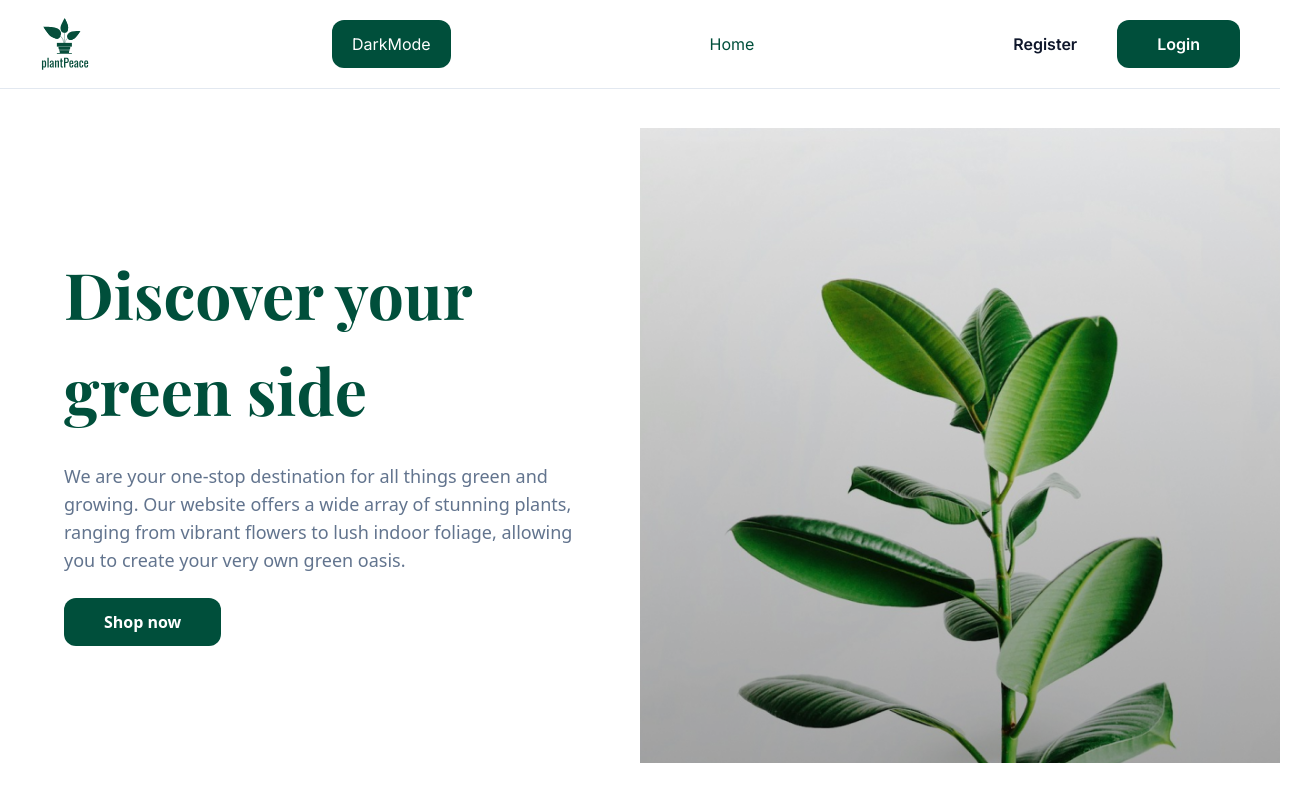
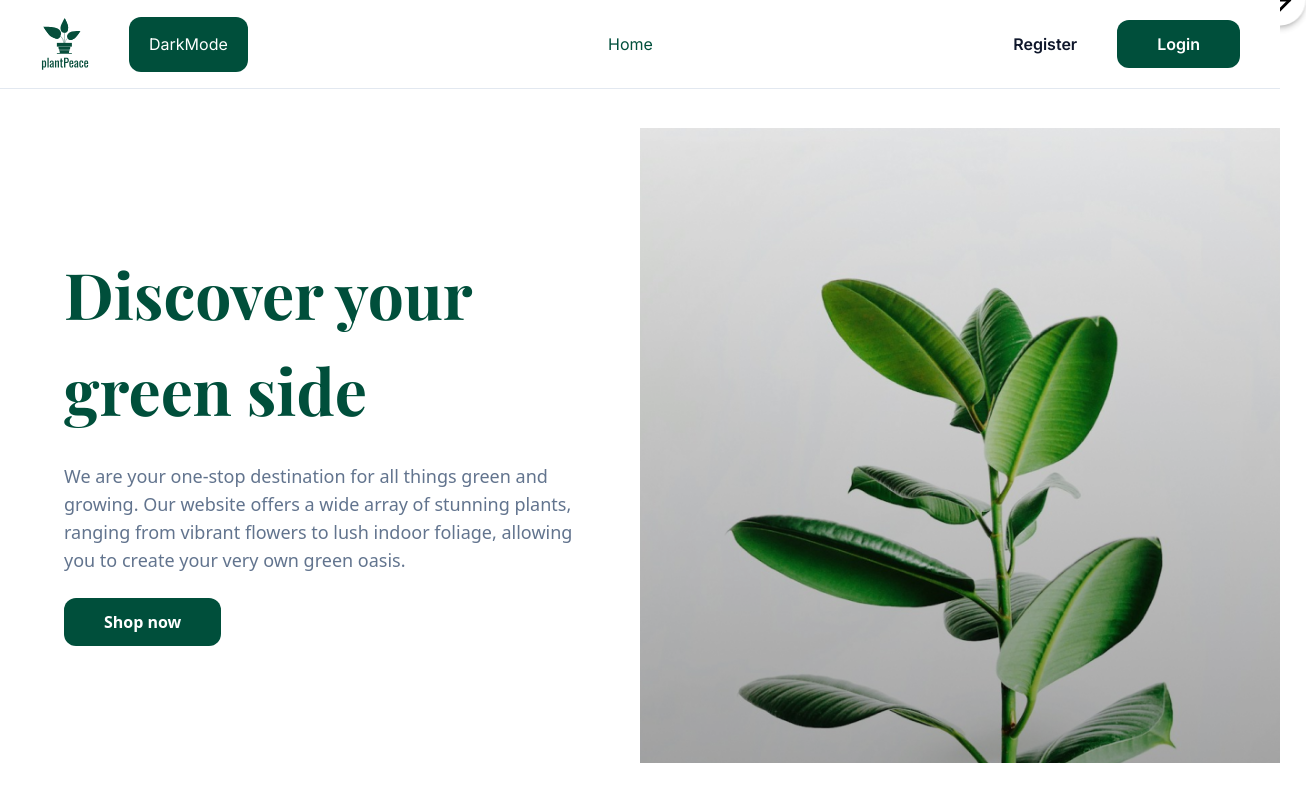
Before and after one commit to LucasZampronio/plantPeace, a React (Vite) app: page / in a window 1280 px wide. Shown: the top 792 px of the page, 1306 px wide, since content can reach past the window. Built offline with nearby package versions, Linux system fonts and the light colour scheme; no server answers; data requests are answered from the project's data file; a web font is replaced by a local one.

Commit message:
Fix:('Darkmode button position')

```diff
--- a/src/components/Header.tsx
+++ b/src/components/Header.tsx
@@ -29,15 +29,15 @@ export const Header = () => {
 
       {/* Logo */}
       <div>
-        <Link to="/">
-          <img src={logo} alt="green logo with a jar and 3 leafs" />
+        <Link to="/" className="flex">
+          <img src={logo} alt="green logo with a jar and 3 leafs" className="pr-10" />
+          <DarkMode />
         </Link>
       </div>
-      <DarkMode />
       {/* Desktop navigation menu */}
       <nav className="hidden lg:flex">
         <ul className="flex gap-4 p-4 font-light text-slate-500 dark:text-slate-400">
-          <li className="text-emerald-900 font-normal hover:text-emerald-800 hover:font-bold transition duration-300 dark:text-emerald-700 dark:hover:text-emerald-600">
+          <li className="text-emerald-900 font-normal hover:text-emerald-800 hover:font-bold transition duration-300 dark:text-emerald-900 dark:hover:text-emerald-800">
             <Link to="/">Home</Link>
           </li>
           {isSignedIn && (
--- a/src/components/HomePage/FourthSection.tsx
+++ b/src/components/HomePage/FourthSection.tsx
@@ -39,6 +39,7 @@ const Fourth = () => {
     nextArrow: <ArrowButton direction="right" onClick={() => {}} />,
     responsive: [
       {
+
         breakpoint: 1024,
         settings: {
           slidesToShow: Math.min(items.length, 2),
@@ -74,9 +75,13 @@ const Fourth = () => {
           Discover our carefully curated selection of premium plants and gardening essentials.
         </p>
       </div>
+      <div className="absolute top-0 right-0 flex space-x-2 z-10">
+        <ArrowButton direction="left" onClick={() => {}} />
+        <ArrowButton direction="right" onClick={() => {}} />
+      </div>
+      <div
 
-      <div
-        className={`w-full relative mx-auto ${
+        className={`w-full relative mx-auto  ${
           items.length === 1
             ? "max-w-md"
             : items.length === 2
@@ -84,7 +89,7 @@ const Fourth = () => {
             : "max-w-6xl"
         }`}
       >
-        <Slider {...settings}>
+        <Slider {...settings} className="">
           {items.map((item) => (
             <div key={item.id} className="outline-none group px-7">
               <a
```
